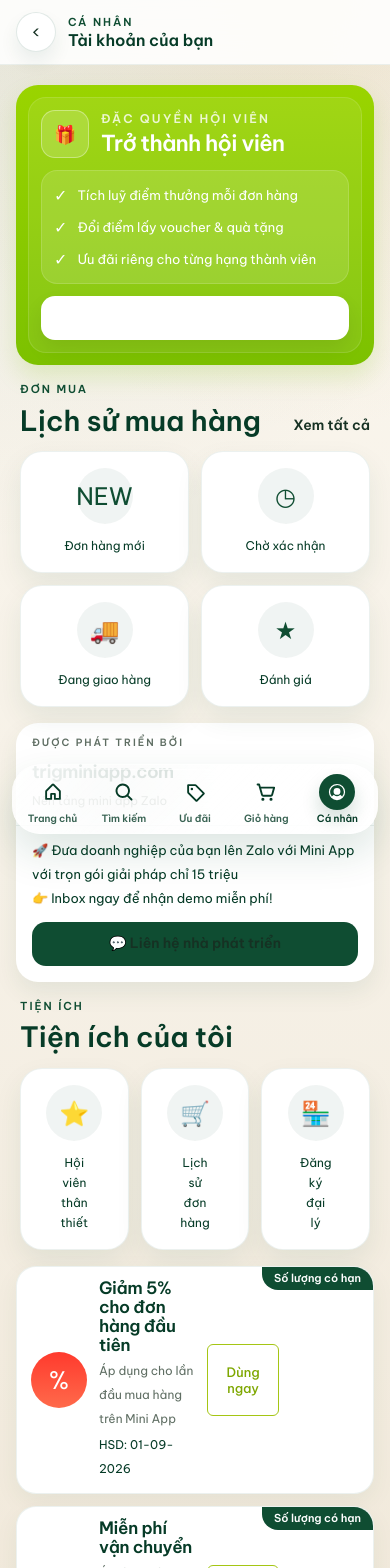
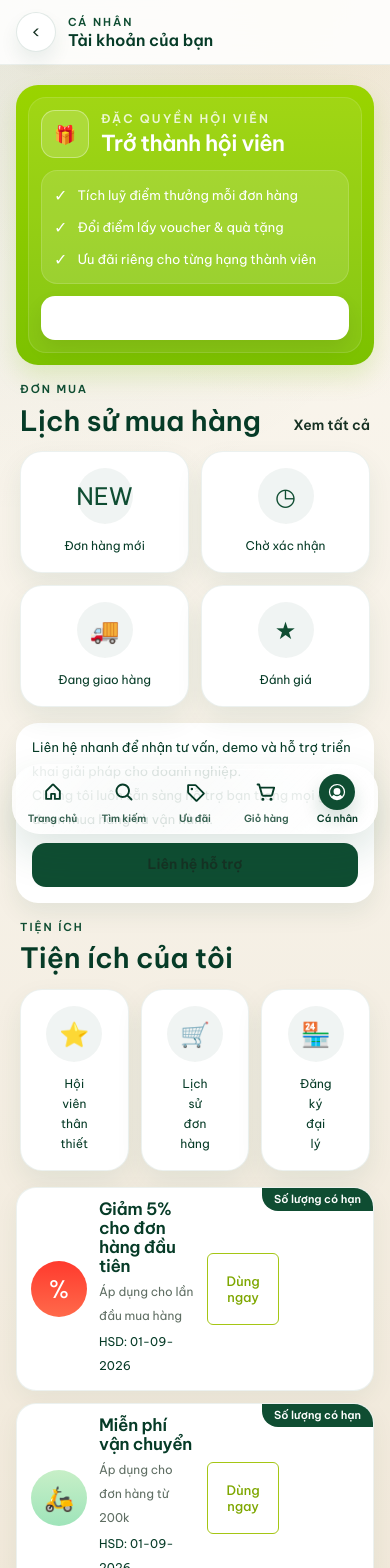
Before and after one commit to thanhtrang16490/trahoaphuc.com, a Next.js app: page /ca-nhan in a window 390 px wide. Shown: the top 1568 px of the page. Built offline with nearby package versions, Linux system fonts and the light colour scheme.

Commit message:
Refine mobile branding copy

```diff
--- a/app/ca-nhan/page.tsx
+++ b/app/ca-nhan/page.tsx
@@ -24,7 +24,7 @@ const utilities = [
 const specialOffers = [
   {
     title: "Giảm 5% cho đơn hàng đầu tiên",
-    description: "Áp dụng cho lần đầu mua hàng trên Mini App",
+    description: "Áp dụng cho lần đầu mua hàng",
     expiry: "HSD: 01-09-2026",
     icon: "%",
     cta: "Dùng ngay",
@@ -186,15 +186,10 @@ export default function ProfilePage() {
           </section>
 
           <section className="mt-4 overflow-hidden rounded-[22px] bg-white shadow-[0_10px_24px_rgba(15,77,50,0.08)]">
-            <div className="border-b border-[rgba(15,77,50,0.08)] px-4 py-3">
-              <div className="text-[10px] font-semibold uppercase tracking-[0.2em] text-[var(--muted)]">Được phát triển bởi</div>
-              <div className="mt-2 text-[18px] font-semibold tracking-[-0.03em] text-[var(--green-dark)]">trigminiapp.com</div>
-              <div className="mt-1 text-[12px] leading-6 text-[var(--muted)]">Nền tảng mini app Zalo</div>
-            </div>
             <div className="px-4 py-3 text-[13px] leading-6 text-[var(--green-dark)]">
-              🚀 Đưa doanh nghiệp của bạn lên Zalo với Mini App với trọn gói giải pháp chỉ 15 triệu
+              Liên hệ nhanh để nhận tư vấn, demo và hỗ trợ triển khai giải pháp cho doanh nghiệp.
               <br />
-              👉 Inbox ngay để nhận demo miễn phí!
+              Chúng tôi luôn sẵn sàng hỗ trợ bạn trong mọi giai đoạn mua hàng và vận hành.
             </div>
             <div className="px-4 pb-4">
               <a
@@ -203,7 +198,7 @@ export default function ProfilePage() {
                 rel="noreferrer"
                 className="flex h-11 items-center justify-center rounded-[14px] bg-[var(--green)] text-[14px] font-semibold text-white"
               >
-                💬 Liên hệ nhà phát triển
+                Liên hệ hỗ trợ
               </a>
             </div>
           </section>
@@ -270,7 +265,7 @@ export default function ProfilePage() {
               <Link href="/lien-he" className="flex items-center justify-between px-4 py-3.5 text-[13px] text-[var(--green-dark)]">
                 <span className="flex items-center gap-3">
                   <span className="text-[20px]">💬</span>
-                  <span>Liên hệ và hỗ trợ qua Zalo OA</span>
+                  <span>Liên hệ và hỗ trợ</span>
                 </span>
                 <span className="text-[20px] leading-none text-[var(--muted)]">›</span>
               </Link>
--- a/components/mobile-home-sections.tsx
+++ b/components/mobile-home-sections.tsx
@@ -64,7 +64,7 @@ export function MobileHomeSections() {
               </div>
               <div>
                 <div className="text-[12px] font-semibold uppercase tracking-[0.18em] text-white/78">Nông Sản Hòa Phúc</div>
-              <div className="mt-1 text-[12px] text-white/88">Trà sạch, quà biếu đẹp, mua nhanh như mini app</div>
+                <div className="mt-1 text-[12px] text-white/88">Trà sạch, quà biếu đẹp, mua nhanh và tiện lợi</div>
               </div>
             </div>
           </div>
```
Lines whose indentation alone changed are shown as unchanged.
